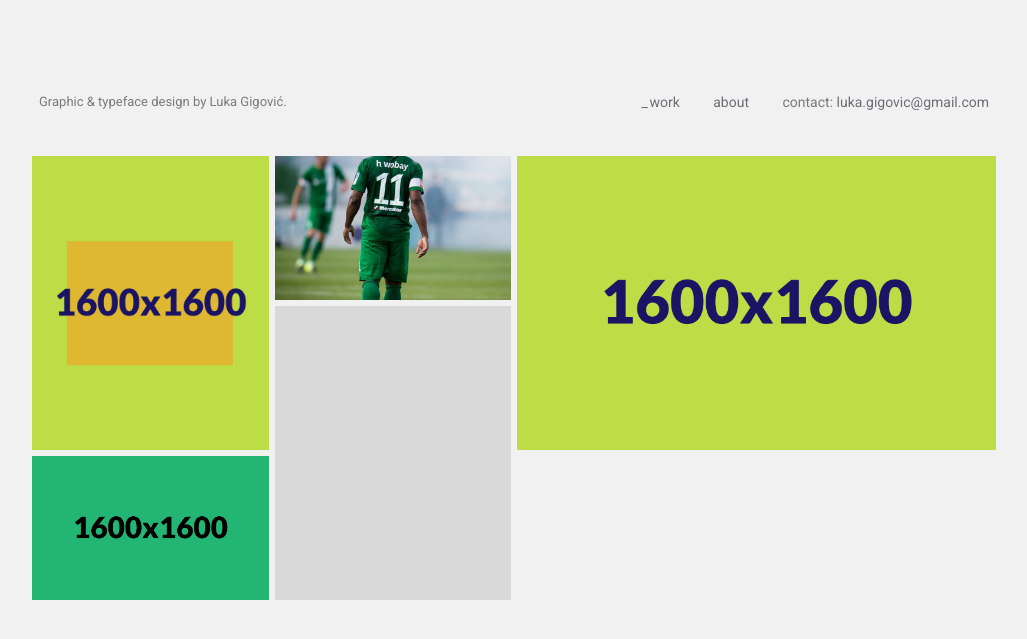
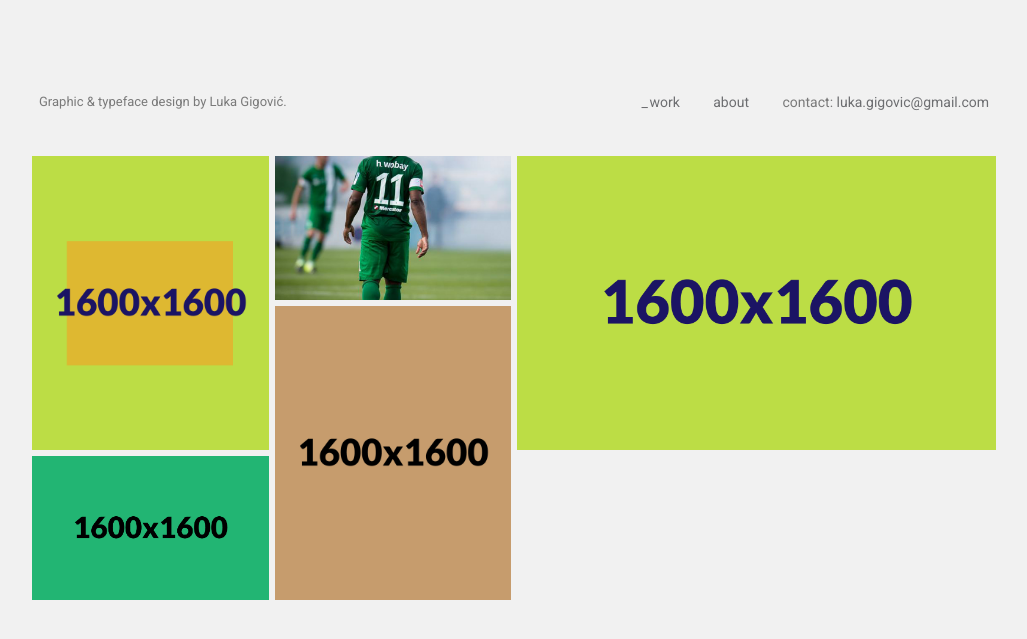
Before and after one commit to lukagigo/lukagigo.github.io, a Jekyll site: the page built from index.html, in a window 1280 px wide. Shown: the top 639 px of the page, without its empty margins (126-1153 px from the left). Built offline with Jekyll 4.4.1, drawn with Linux system fonts in a browser that asks for light colours; nearby versions of some CDN libraries.

Commit message:
Update from Forestry.io - 2016-08-30-parlov.markdown

```diff
--- a/_posts/2016-08-30-parlov.markdown
+++ b/_posts/2016-08-30-parlov.markdown
@@ -3,7 +3,7 @@ title: Parlov
 date: '2016-08-29 12:42:28'
 layout: post
 description: Thick and heavy typeface inspired by boxing.
-thumbnail: parlov.jpg
+thumbnail: "/uploads/2017/02/04/parlov.png"
 size: srednji
 ---
 
```
Also changed, not shown: uploads/2017/02/04/parlov.png (added).
